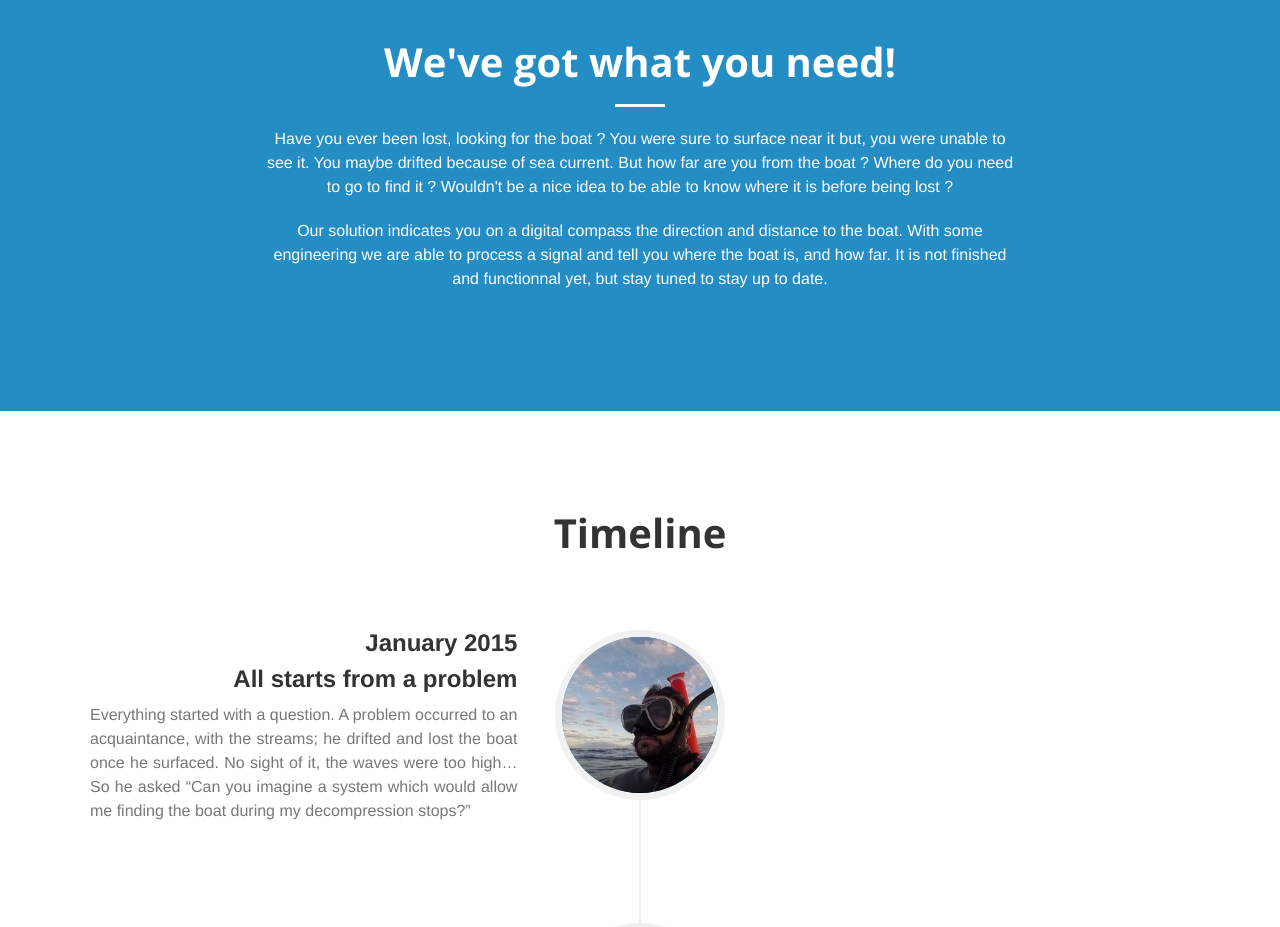
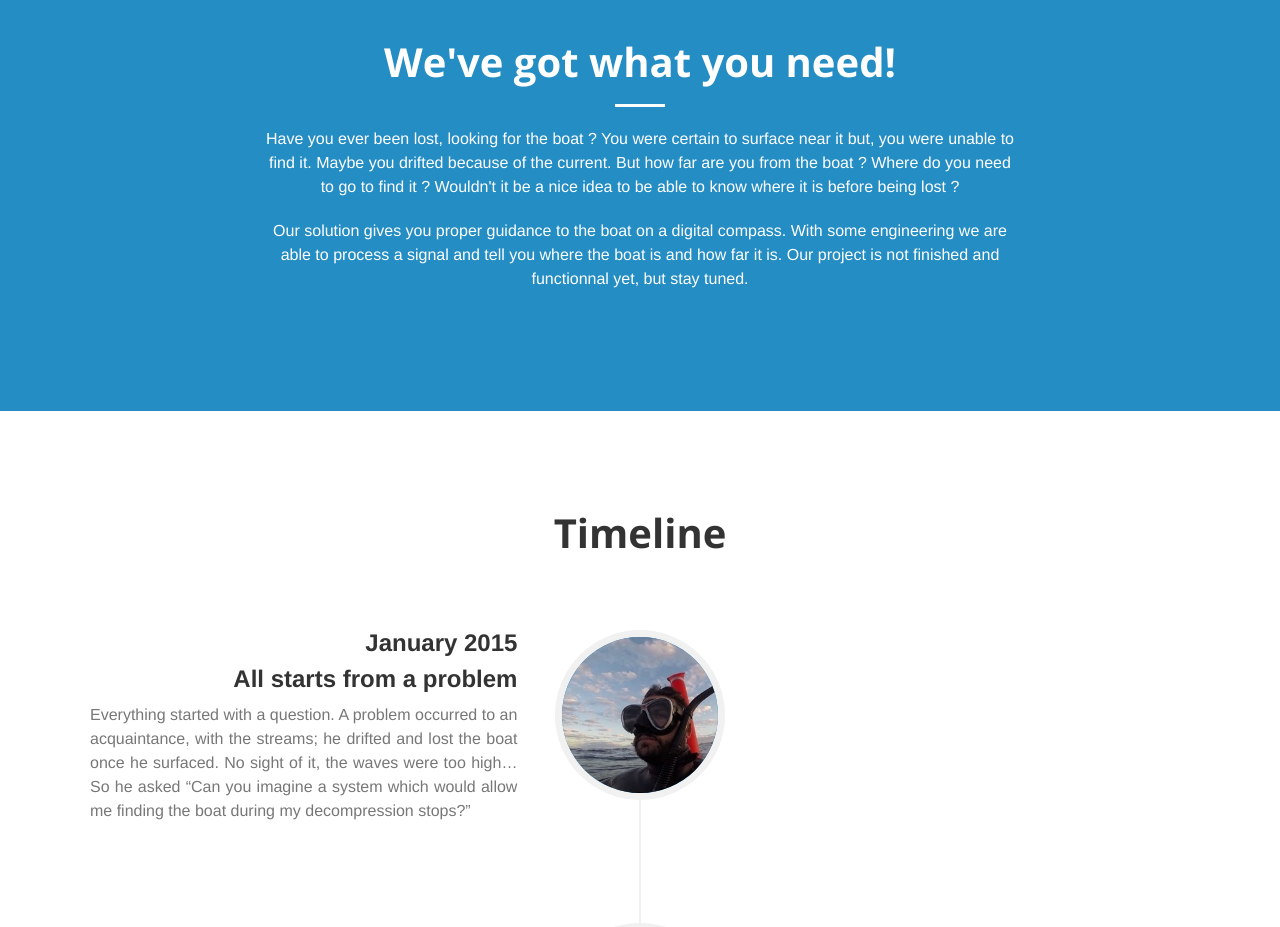
Before and after one commit to diving-compass/home, a website: page index.html in a window 1280 px wide. Shown: the part 860-1787 px from the top of the page. Drawn offline with nearby package versions, Linux system fonts and the light colour scheme.

Commit message:
Maj 2 15/11

```diff
--- a/index.html
+++ b/index.html
@@ -95,8 +95,8 @@
                 <div class="col-lg-8 col-lg-offset-2 text-center">
                     <h2 class="section-heading">We've got what you need!</h2>
                     <hr class="light">
-                    <p class="text">Have you ever been lost, looking for the boat ? You were sure to surface near it but, you were unable to see it. You maybe drifted because of sea current. But how far are you from the boat ? Where do you need to go to find it ? Wouldn't be a nice idea to be able to know where it is before being lost ?</p>
-                    <p class="text">Our solution indicates you on a digital compass the direction and distance to the boat. With some engineering we are able to process a signal and tell you where the boat is, and how far. It is not finished and functionnal yet, but stay tuned to stay up to date.</p>
+                    <p class="text">Have you ever been lost, looking for the boat ? You were certain to surface near it but, you were unable to find it. Maybe you drifted because of the current. But how far are you from the boat ? Where do you need to go to find it ? Wouldn't it be a nice idea to be able to know where it is before being lost ?</p>
+                    <p class="text">Our solution gives you proper guidance to the boat on a digital compass. With some engineering we are able to process a signal and tell you where the boat is and how far it is. Our project is not finished and functionnal yet, but stay tuned.</p>
                     <!--<a href="#" class="page-scroll btn btn-default btn-xl sr-button">Kickstarter in 2017 ?</a>-->
                 </div>
             </div>
```
